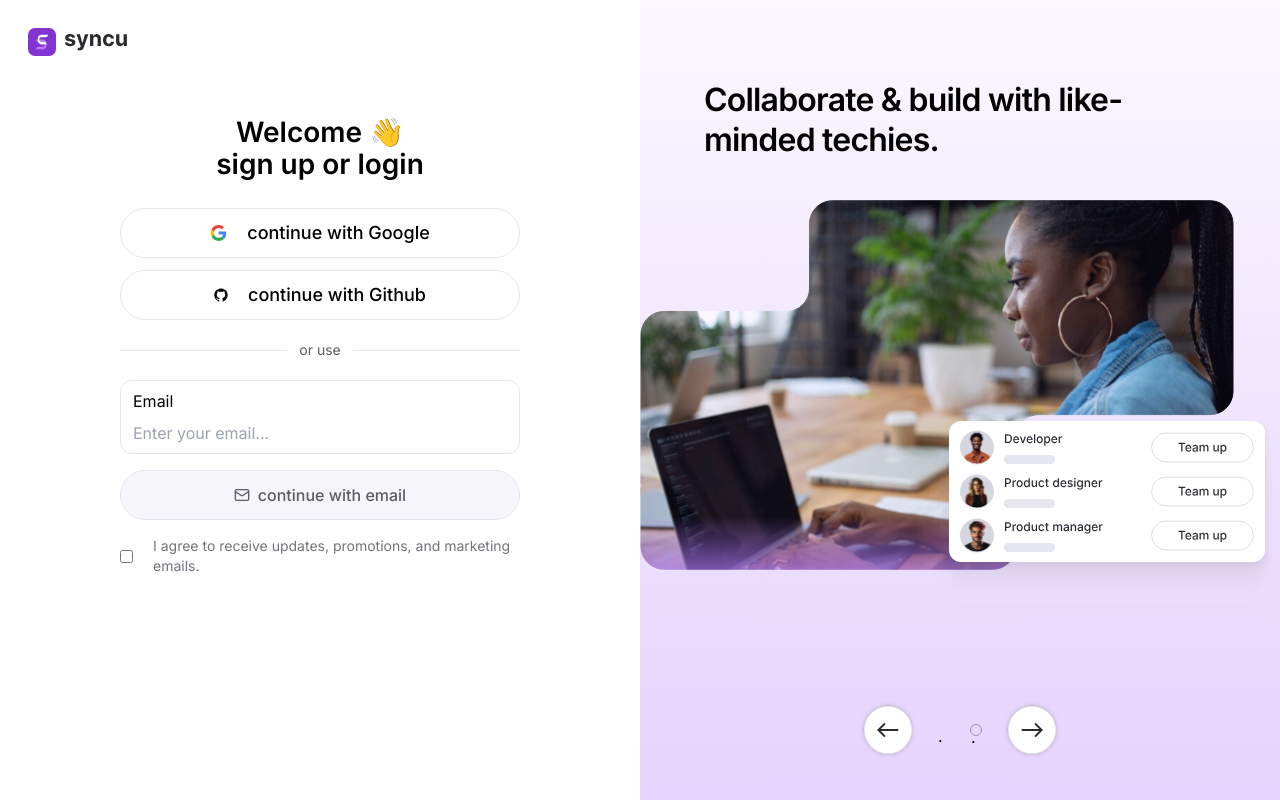
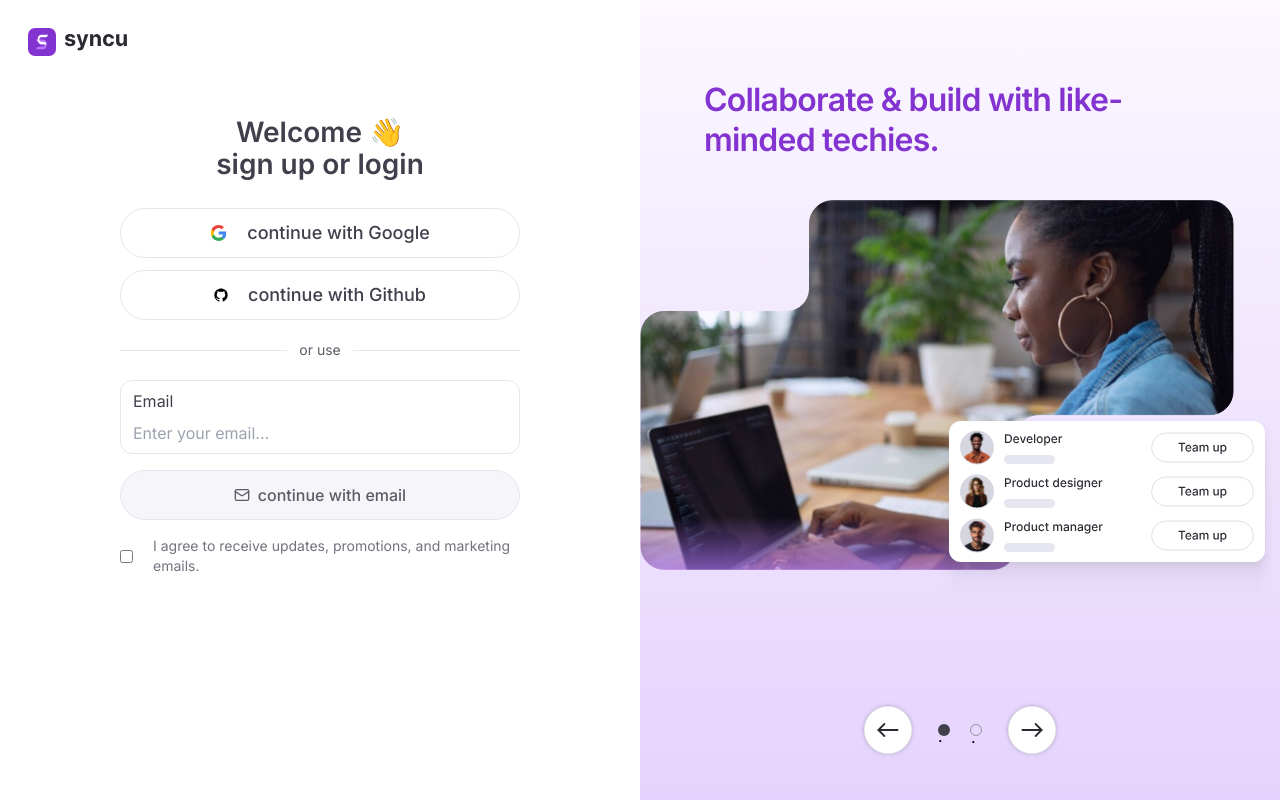
Before and after one commit to SyncYou/SyncU, a React (Vite) app: page /auth/signup in a window 1280 px wide. Built offline with nearby package versions, Linux system fonts and the light colour scheme; no server answers.

Commit message:
fix:fixed the email issue

```diff
--- a/src/components/Reuseables/SocialButton.tsx
+++ b/src/components/Reuseables/SocialButton.tsx
@@ -10,10 +10,13 @@ const SocialButton: React.FC<Props> = ({ icon, label }) => {
   const handleAuth = async () => {
     if (label == "continue with Github") {
       const { data, error } = await signInWithGithub();
+      localStorage.setItem("Github", JSON.stringify(data))
       console.log(data, error);
     } else if (label == "continue with Google") {
       const { data, error } = await signInWithGoogle();
+      localStorage.setItem("Google", JSON.stringify(data))
       console.log(data, error);
+
     }
   };
 
--- a/src/utils/AuthRequest.ts
+++ b/src/utils/AuthRequest.ts
@@ -5,7 +5,7 @@ export const signupWithOTP = async (email: string): Promise<AuthResponse> => {
   const { data, error } = await supabase.auth.signInWithOtp({
     email: email,
     options: {
-      // shouldCreateUser: false,
+      shouldCreateUser: true,
     },
   });
   return { data, error };
@@ -17,7 +17,7 @@ export const verifyEmail = async (email: string, token: string) => {
     error,
   } = await supabase.auth.verifyOtp({
     email,
-    token: token,
+    token,
     type: "email",
   });
   return { session, error };
--- a/tailwind.config.js
+++ b/tailwind.config.js
@@ -12,6 +12,8 @@ export default {
         logo: "  #2A2A33",
         white: "#FFF",
         pink: "#F77FED",
+        primary: "#8333D0",
+        secondary: "#40404D",
         "brand-400": "#A771E5",
         "brand-500": "#8F4BDD",
         "brand-600": "#7F56D9",
```
